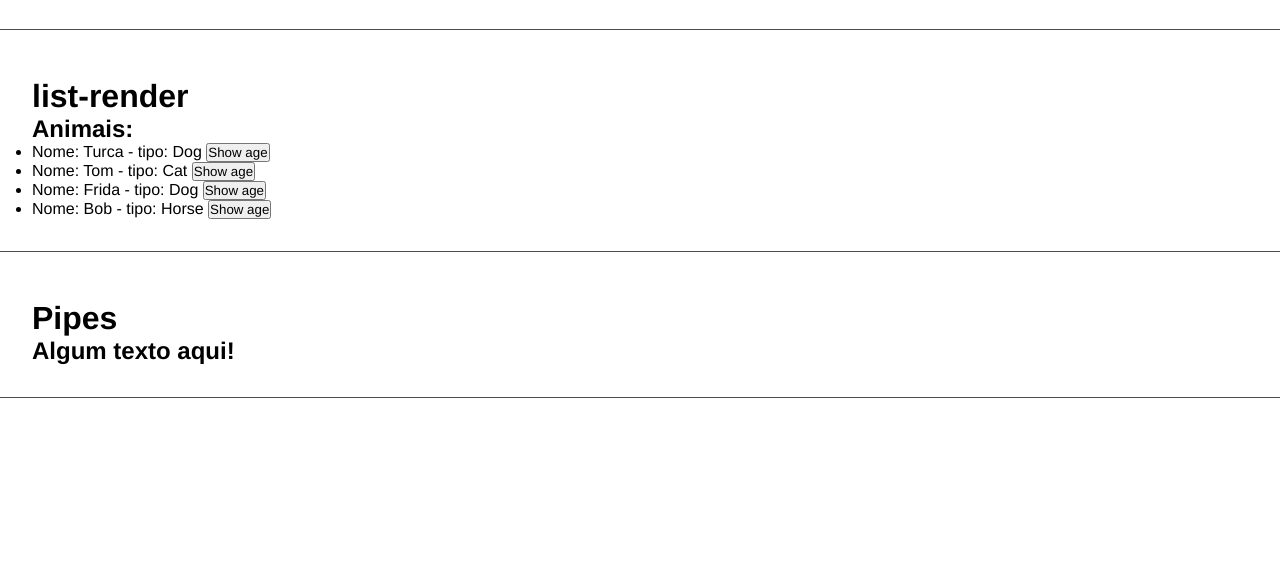
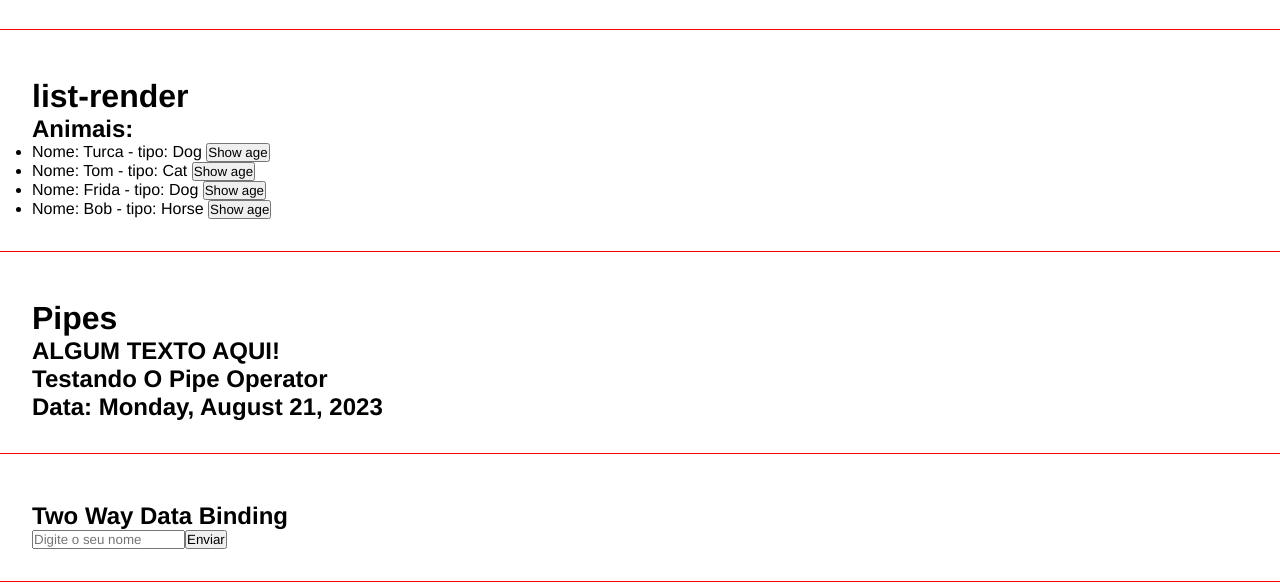
Before and after one commit to AllanSmithll/curso-angular-youtube, an Angular app in the folder 01-hello-world/: page / in a window 1280 px wide. Shown: the part 1181-1769 px from the top of the page. Built offline with nearby package versions, Linux system fonts and the light colour scheme.

Commit message:
Uso de two way data binding

```diff
--- a/01-hello-world/src/app/app.component.html
+++ b/01-hello-world/src/app/app.component.html
@@ -11,3 +11,4 @@
 <app-emitter></app-emitter>
 <app-list-render></app-list-render>
 <app-pipes></app-pipes>
+<app-two-way-binding></app-two-way-binding>
--- a/01-hello-world/src/app/components/pipes/pipes.component.html
+++ b/01-hello-world/src/app/components/pipes/pipes.component.html
@@ -1,4 +1,6 @@
 <div class="class">
     <h1>Pipes</h1>
-    <h2>{{ "Algum texto aqui!" }}</h2>
+    <h2>{{ "Algum texto aqui!" | uppercase }}</h2>
+    <h2>{{ someText | titlecase }}</h2>
+    <h2>Data: {{ today | date: "fullDate" }}</h2>
 </div>
--- a/01-hello-world/src/app/components/pipes/pipes.component.ts
+++ b/01-hello-world/src/app/components/pipes/pipes.component.ts
@@ -6,5 +6,7 @@ import { Component } from '@angular/core';
   styleUrls: ['./pipes.component.sass']
 })
 export class PipesComponent {
+  someText = 'Testando o pipe operator'
 
+  today = new Date();
 }
--- /dev/null
+++ b/01-hello-world/src/app/components/two-way-binding/two-way-binding.component.html
@@ -0,0 +1,10 @@
+<div class="class">
+    <h2>Two Way Data Binding</h2>
+    <form>
+        <input type="text" [(ngModel)]="name" name="name" placeholder="Digite o seu nome">
+        <input type="submit" value="Enviar">
+    </form>
+    <div *ngIf="name !== ''">
+        <p>O nome é: {{name}}</p>
+    </div>
+</div>
--- /dev/null
+++ b/01-hello-world/src/app/components/two-way-binding/two-way-binding.component.ts
@@ -0,0 +1,11 @@
+import { Component } from '@angular/core';
+
+@Component({
+  selector: 'app-two-way-binding',
+  templateUrl: './two-way-binding.component.html',
+  styleUrls: ['./two-way-binding.component.sass']
+})
+export class TwoWayBindingComponent {
+  name: string = '';
+
+}
```
Also changed, not shown: 01-hello-world/src/app/app.module.ts (+6 -2 lines), 01-hello-world/src/app/components/two-way-binding/two-way-binding.component.sass (added), 2 other files (tests, documents, lock files or other folders).
